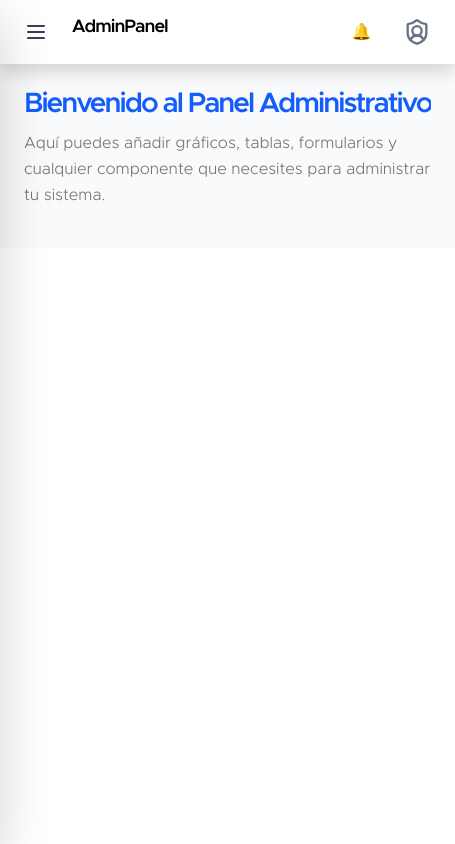
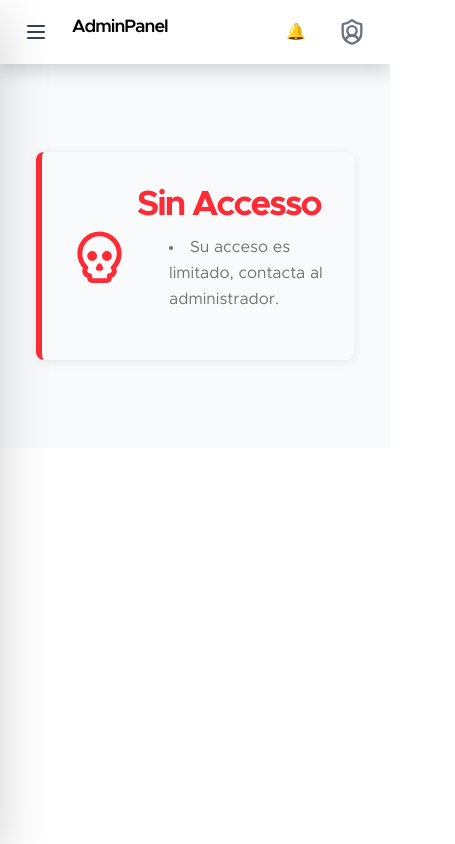
Before and after one commit to whoaomi59/ConstruyendoSociedad, a React (Vite) app in the folder front/: page /admin in a window 390 px wide. Shown: the whole page, 455 px wide, since content can reach past the window. Built offline with nearby package versions, Linux system fonts and the light colour scheme; no server answers.

Commit message:
roles changue

```diff
--- a/front/src/App.jsx
+++ b/front/src/App.jsx
@@ -14,6 +14,8 @@ import { jwtDecode } from "jwt-decode";
 import Empresa from "./pages/admin/empresa";
 import Noticias from "./pages/admin/noticias";
 import Restablecimiento from "./pages/auth/restablecimiento";
+import Noticias_Img from "./pages/admin/noticias/complements/img";
+import Noticias_Message from "./pages/admin/noticias/complements/message";
 
 export const URL = "http://localhost/ConstruyendoSociedad/API/";
 /* export const URL = "https://fundacionconstruyendosociedad.com/API/"; */
@@ -67,7 +69,10 @@ function App() {
           path="/au5Z4YhReMcxh1r0WdbGNrGiMU7+j6CfaUrMxP2TGJNv7ZgI72muOl1gie2Lc7dasdddss/:id"
           element={<Restablecimiento empresa={empresa} />}
         />
-        <Route path="/" element={<Layout empresa={empresa} />}>
+        <Route
+          path="/"
+          element={<Layout empresa={empresa} decoded={TokenUser} />}
+        >
           <Route index element={<Home empresa={empresa} />} />
           <Route path="prueba" element={<div>prueba</div>} />
         </Route>
@@ -80,6 +85,11 @@ function App() {
           <Route path="usuarios" element={<Usuarios />} />
           <Route path="empresa" element={<Empresa />} />
           <Route path="noticias" element={<Noticias decoded={TokenUser} />} />
+          <Route path="noticias/img" element={<Noticias_Img />} />
+          <Route
+            path="noticias/message"
+            element={<Noticias_Message decoded={TokenUser} />}
+          />
         </Route>
 
         <Route path="*" element={<NotFount empresa={empresa} />} />
--- /dev/null
+++ b/front/src/components/content/alert_access.jsx
@@ -0,0 +1,28 @@
+import { Skull } from "lucide-react";
+
+export default function Alert_Access() {
+  return (
+    <div class="container py-16">
+      <div class="flex w-full rounded-lg border-l-[6px] border-red-500 bg-red-light-6 px-7 py-8 shadow-[0px_2px_10px_0px_rgba(0,0,0,0.08)] md:p-9">
+        <div className="flexx">
+          <Skull className="w-20 h-20 text-red-500" />
+          <div class="w-full ml-2">
+            <h1
+              class="text-base font-semibold text-red-500"
+              style={{
+                fontSize: 35,
+              }}
+            >
+              Sin Accesso
+            </h1>
+            <ul class="list-inside list-disc">
+              <li class="text-base leading-relaxed text-red-light">
+                Su acceso es limitado, contacta al administrador.
+              </li>
+            </ul>
+          </div>
+        </div>
+      </div>
+    </div>
+  );
+}
--- a/front/src/components/layout/Layout.jsx
+++ b/front/src/components/layout/Layout.jsx
@@ -3,11 +3,11 @@ import Header from "./header";
 import Navbar from "./navbar";
 import Footer from "./footer";
 
-export default function Layout({ empresa }) {
+export default function Layout({ empresa, decoded }) {
   return (
     <>
       <Header empresa={empresa} />
-      <Navbar empresa={empresa} />
+      <Navbar empresa={empresa} decoded={decoded} />
       <Outlet />
       <Footer empresa={empresa} />
     </>
--- a/front/src/components/layout/navbar.jsx
+++ b/front/src/components/layout/navbar.jsx
@@ -3,7 +3,7 @@ import * as Icons from "lucide-react";
 import { RoutesHome } from "../../mock/axios";
 import Donar from "../../pages/Home/donar";
 
-export default function Navbar({ empresa }) {
+export default function Navbar({ empresa, decoded }) {
   const [isOpen, setIsOpen] = useState(false);
   const [OpenModal, setOpenModal] = useState(false);
 
@@ -52,12 +52,21 @@ export default function Navbar({ empresa }) {
               >
                 Donar
               </a>
+              {decoded.Toke ? (
                 <a
                   href="/au5Z4YhReMcxh1r0WdbGNrGiMU7+j6CfaUrMxP2TGJNv7ZgI72muOl1gie2Lc7da"
                   className="hover:bg-blue-400  px-4 py-2 border border-blue-500 text-white rounded transition bg-blue-500 ml-2"
                 >
                   Ingresar
                 </a>
+              ) : (
+                <a
+                  href="/admin"
+                  className="hover:bg-blue-400  px-4 py-2 border border-blue-500 text-white rounded transition bg-blue-500 ml-2"
+                >
+                  Administrar
+                </a>
+              )}
             </li>
           </ul>
           <Donar OpenModal={OpenModal} setOpenModal={setOpenModal} />
--- a/front/src/components/static/container.jsx
+++ b/front/src/components/static/container.jsx
@@ -1,6 +1,7 @@
 import React, { useState } from "react";
 import * as Icons from "lucide-react";
 import { Outlet } from "react-router-dom";
+import Alert_Access from "../content/alert_access";
 
 const menuItems = [
   { name: "Dashboard", icon: <Icons.ChartPie />, href: "/admin" },
@@ -15,6 +16,7 @@ const menuItems = [
 export default function Container({ empresa, decoded }) {
   const [sidebarOpen, setSidebarOpen] = useState(false);
   const [sidebarCollapsed, setSidebarCollapsed] = useState(false);
+  console.log(decoded.rol);
 
   return (
     <div className="flex  bg-gray-100">
@@ -44,10 +46,8 @@ export default function Container({ empresa, decoded }) {
           <button
             onClick={() => {
               if (window.innerWidth < 768) {
-                // En móvil solo abrir/cerrar sidebar
                 setSidebarOpen(!sidebarOpen);
               } else {
-                // En desktop colapsar/expandir sidebar
                 setSidebarCollapsed(!sidebarCollapsed);
               }
             }}
@@ -147,7 +147,7 @@ export default function Container({ empresa, decoded }) {
         </header>
         <main className="flex-1 p-4 overflow-auto bg-gray-50 min-h-0">
           <div className="max-w-7xl mx-auto w-full">
-            <Outlet />
+            {decoded.rol == "Administrador" ? <Outlet /> : <Alert_Access />}
           </div>
         </main>
       </div>
--- /dev/null
+++ b/front/src/pages/admin/noticias/complements/img.jsx
@@ -0,0 +1,3 @@
+export default function Noticias_Img() {
+  return "Noticias_Img";
+}
--- /dev/null
+++ b/front/src/pages/admin/noticias/complements/message.jsx
@@ -0,0 +1,3 @@
+export default function Noticias_Message() {
+  return "Noticias_Message";
+}
--- a/front/src/pages/admin/noticias/index.jsx
+++ b/front/src/pages/admin/noticias/index.jsx
@@ -42,6 +42,12 @@ export default function Noticias({ decoded }) {
   };
 
   const DeleteRegister = async (row) => {
+    const confirmDelete = window.confirm(
+      "¿Estás seguro de que deseas eliminar este registro?"
+    );
+
+    if (!confirmDelete) return;
+
     try {
       const response = await axios.delete("/controllers/noticias.php", {
         data: { ID: row.ID },
@@ -49,9 +55,19 @@ export default function Noticias({ decoded }) {
           "Content-Type": "application/json",
         },
       });
+
+      setrefresh((prev) => !prev);
       alert(response.data.message);
     } catch (error) {
-      alert(error);
+      alert("Error al eliminar: " + error);
+    }
+  };
+
+  const Redirect = (hrf) => {
+    if (hrf == "img") {
+      window.location.href = "/admin/noticias/img";
+    } else {
+      window.location.href = "/admin/noticias/message";
     }
   };
 
@@ -85,12 +101,12 @@ export default function Noticias({ decoded }) {
         {
           icon: "ImageMinus",
           className: "bg-gray-500 text-white",
-          onClick: (record) => abrirModal(record),
+          onClick: (record) => Redirect("img"),
         },
         {
           icon: "MessagesSquare",
           className: "bg-green-500 text-white",
-          onClick: (record) => abrirModal(record),
+          onClick: (record) => Redirect("message"),
         },
         {
           icon: "Trash",
```
Also changed, not shown: 1 other file (tests, documents, lock files or other folders). Lines whose indentation alone changed are shown as unchanged.
